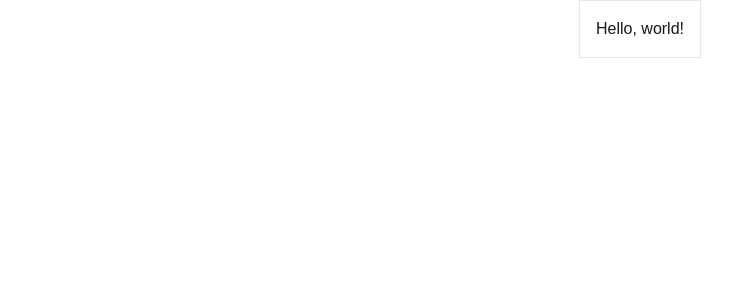
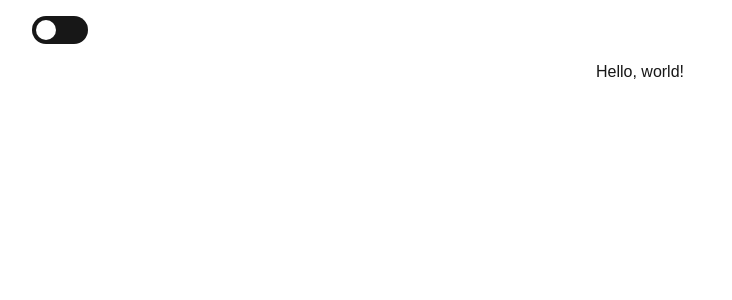
Before and after one commit to sothearo-kay/sothearo-homepage, a Next.js app: page / in a window 1280 px wide. Shown: the top 300 px of the page, without its empty margins (0-732 px from the left). Built offline with nearby package versions, Linux system fonts and the light colour scheme.

Commit message:
feat(theme): add dark mode toggle

```diff
--- /dev/null
+++ b/app/components/header.tsx
@@ -0,0 +1,11 @@
+import { ToggleSwitch } from "./toggle-switch";
+
+export const Header: React.FC = () => {
+  return (
+    <header className="sticky top-0 z-10 bg-background">
+      <div className="container py-4">
+        <ToggleSwitch />
+      </div>
+    </header>
+  );
+};
--- /dev/null
+++ b/app/components/toggle-switch.tsx
@@ -0,0 +1,21 @@
+"use client";
+
+import { motion } from "framer-motion";
+import { useTheme } from "../context/theme-provider";
+
+export const ToggleSwitch: React.FC = () => {
+  const { theme, toggleTheme } = useTheme();
+
+  return (
+    <div
+      className="flex w-14 cursor-pointer items-center rounded-full bg-foreground p-1"
+      style={{ justifyContent: theme === "dark" ? "flex-end" : "flex-start" }}
+      onClick={toggleTheme}
+    >
+      <motion.span
+        className="inline-block h-5 w-5 rounded-full bg-background"
+        layout
+      ></motion.span>
+    </div>
+  );
+};
--- /dev/null
+++ b/app/context/theme-provider.tsx
@@ -0,0 +1,33 @@
+"use client";
+
+import { createContext, useContext, useEffect } from "react";
+import { usePersistedState } from "../hooks/usePersistedState";
+
+interface ThemeContextType {
+  theme: string;
+  toggleTheme: () => void;
+}
+
+const ThemeContext = createContext<ThemeContextType | null>(null);
+
+export const ThemeProvider: React.FC<{
+  children: React.ReactNode;
+}> = ({ children }) => {
+  const [theme, setTheme] = usePersistedState("theme", "light");
+
+  const toggleTheme = () => {
+    setTheme(theme === "dark" ? "" : "dark");
+  };
+
+  useEffect(() => {
+    document.documentElement.classList.toggle("dark", theme === "dark");
+  }, [theme]);
+
+  return <ThemeContext value={{ theme, toggleTheme }}>{children}</ThemeContext>;
+};
+
+export const useTheme = () => {
+  const context = useContext(ThemeContext);
+  if (!context) throw new Error("useTheme must be used within a ThemeProvider");
+  return context;
+};
--- a/app/globals.css
+++ b/app/globals.css
@@ -7,11 +7,9 @@
   --foreground: #171717;
 }
 
-@media (prefers-color-scheme: dark) {
-  :root {
-    --background: #0a0a0a;
-    --foreground: #ededed;
-  }
+.dark {
+  --background: #0a0a0a;
+  --foreground: #ededed;
 }
 
 html,
--- /dev/null
+++ b/app/hooks/usePersistedState.ts
@@ -0,0 +1,22 @@
+import { useEffect, useState } from "react";
+
+export const usePersistedState = <T>(
+  key: string,
+  initialValue: T,
+): [T, React.Dispatch<React.SetStateAction<T>>] => {
+  const [value, setValue] = useState<T>(() => {
+    if (typeof window !== "undefined") {
+      const storedValue = localStorage.getItem(key);
+      return storedValue ? JSON.parse(storedValue) : initialValue;
+    }
+    return initialValue;
+  });
+
+  useEffect(() => {
+    if (typeof window !== "undefined") {
+      localStorage.setItem(key, JSON.stringify(value));
+    }
+  }, [key, value]);
+
+  return [value, setValue];
+};
--- a/app/layout.tsx
+++ b/app/layout.tsx
@@ -1,5 +1,7 @@
 import type { Metadata } from "next";
 import { M_PLUS_Rounded_1c } from "next/font/google";
+import { ThemeProvider } from "./context/theme-provider";
+import { Header } from "./components/header";
 import "./globals.css";
 
 const Mplus = M_PLUS_Rounded_1c({
@@ -21,7 +23,12 @@ export default function RootLayout({
 }>) {
   return (
     <html lang="en">
-      <body className={`${Mplus.variable} antialiased`}>{children}</body>
+      <body className={`${Mplus.variable} antialiased`}>
+        <ThemeProvider>
+          <Header />
+          <main className="container">{children}</main>
+        </ThemeProvider>
+      </body>
     </html>
   );
 }
--- a/app/page.tsx
+++ b/app/page.tsx
@@ -1,7 +1,7 @@
 export default function Home() {
   return (
     <div className="flex-center">
-      <p className="border p-4 text-center">Hello, world!</p>
+      <p className="text-center">Hello, world!</p>
     </div>
   );
 }
--- a/tailwind.config.ts
+++ b/tailwind.config.ts
@@ -2,6 +2,7 @@ import type { Config } from "tailwindcss";
 import plugin from "tailwindcss/plugin";
 
 export default {
+  darkMode: "class",
   content: [
     "./pages/**/*.{js,ts,jsx,tsx,mdx}",
     "./components/**/*.{js,ts,jsx,tsx,mdx}",
```
Also changed, not shown: package.json (+9 -2 lines), 1 other file (tests, documents, lock files or other folders).
